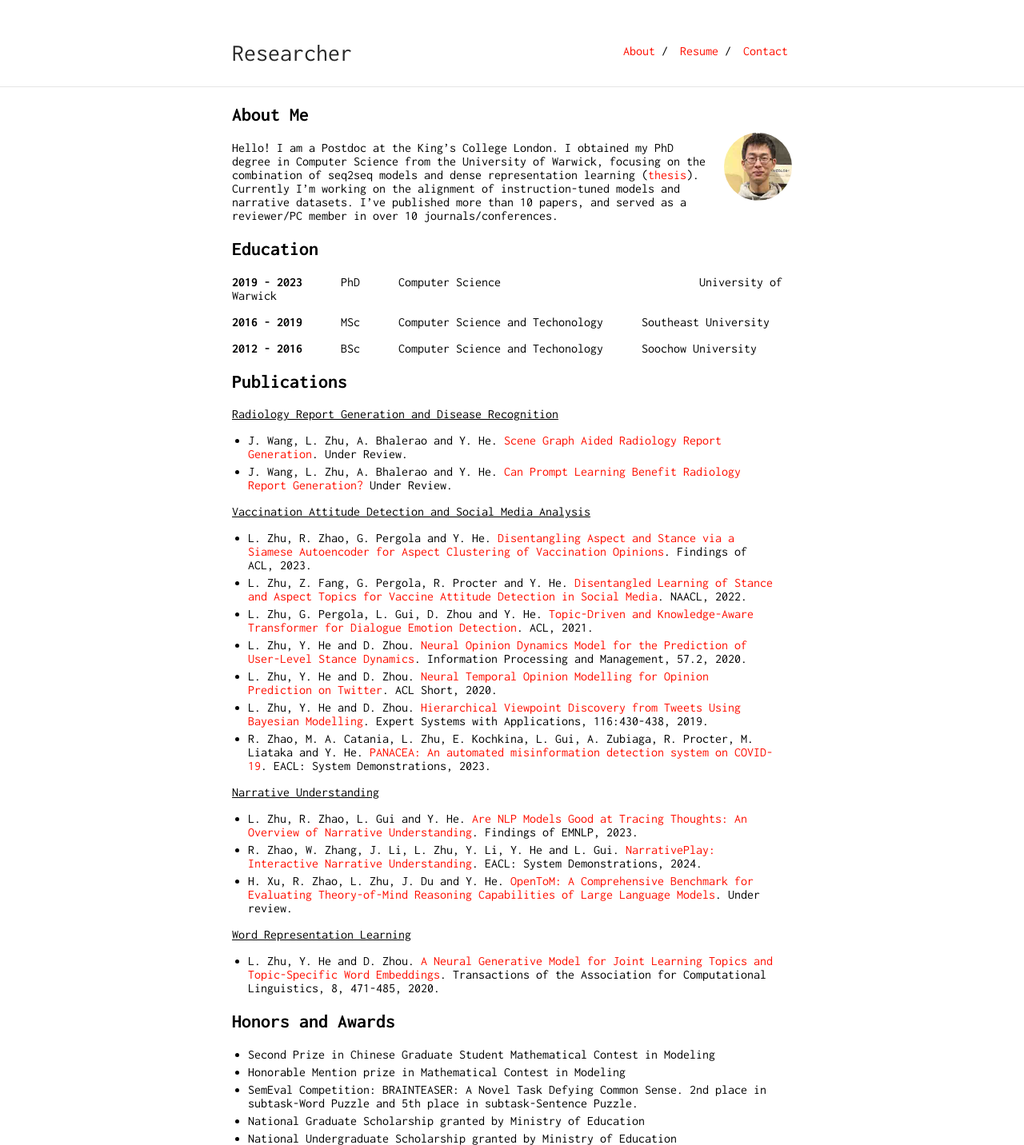
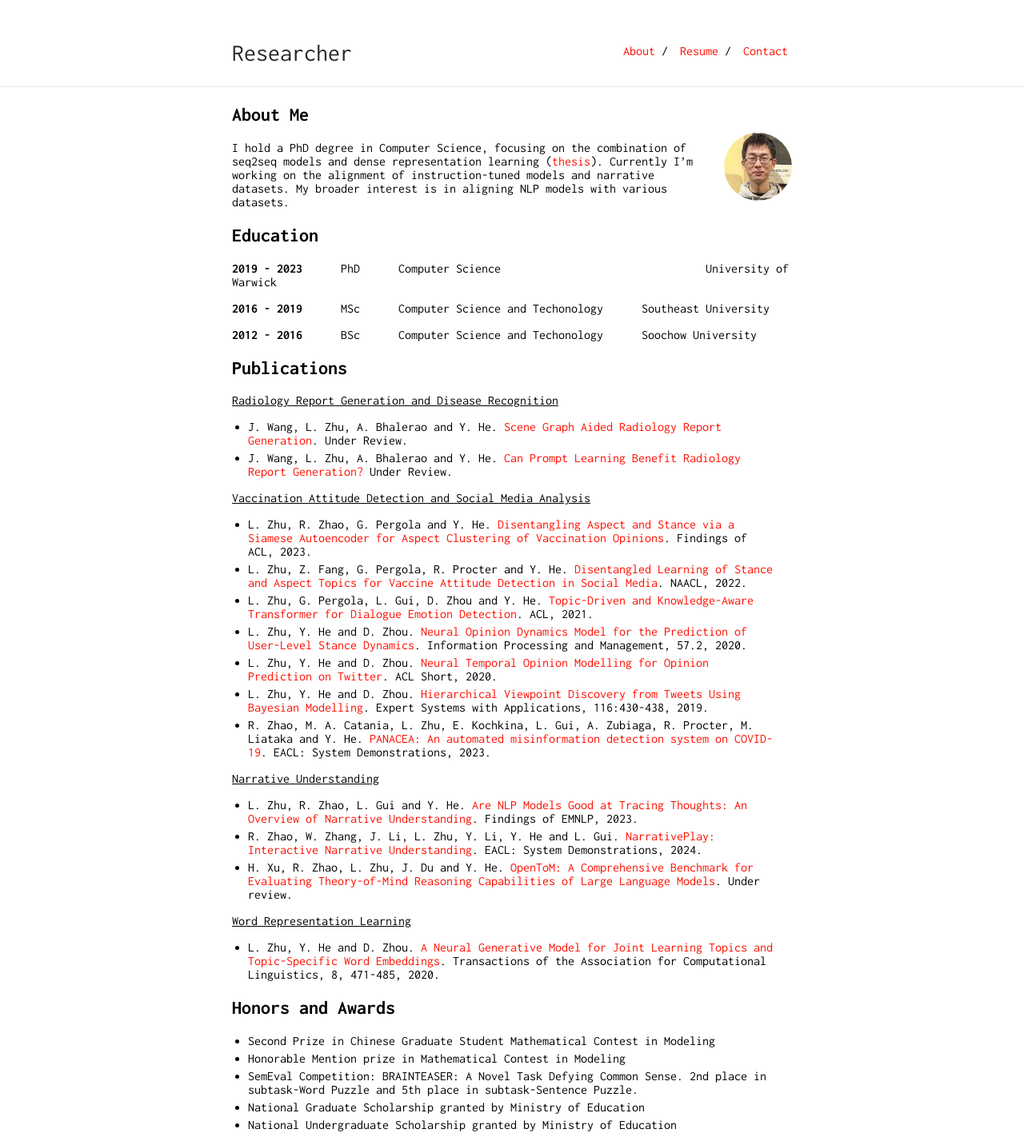
Before and after one commit to somethingx1202/main, a Jekyll site: the page built from index.md, in a window 1280 px wide. Shown: the whole page at 80% size. Built offline with Jekyll 4.4.1, drawn with Linux system fonts in a browser that asks for light colours; our own code applies the rules of GitHub Pages for plain Markdown files.

Commit message:
2nd commit

```diff
--- a/_config.yml
+++ b/_config.yml
@@ -1,6 +1,6 @@
 title: Researcher
-url: "https://somethingx1202.github.io/main/"
-baseurl: "/researcher"
+url: "https://somethingx1202.github.io"
+baseurl: "/main"
 
 markdown: kramdown
 #ins_logo: "./bits-logo.png"
--- a/index.md
+++ b/index.md
@@ -2,11 +2,11 @@
 
 <img class="profile-picture" src="PhotoMe.jpg">
 
-Hello! I am a Postdoc at the King's College London. I obtained my PhD degree in Computer Science from the University of Warwick, focusing on the combination of seq2seq models and dense representation learning ([thesis](https://wrap.warwick.ac.uk/181632/1/WRAP_Theses_Zhu_2023.pdf)). Currently I'm working on the alignment of instruction-tuned models and narrative datasets. I've published more than 10 papers, and served as a reviewer/PC member in over 10 journals/conferences.
+I hold a PhD degree in Computer Science, focusing on the combination of seq2seq models and dense representation learning ([thesis](https://wrap.warwick.ac.uk/181632/1/WRAP_Theses_Zhu_2023.pdf)). Currently I'm working on the alignment of instruction-tuned models and narrative datasets. My broader interest is in aligning NLP models with various datasets.
 
 ## Education
 
-**2019 - 2023** &nbsp;&nbsp;&nbsp;&nbsp; PhD &nbsp;&nbsp;&nbsp;&nbsp; Computer Science &nbsp;&nbsp;&nbsp;&nbsp;&nbsp;&nbsp;&nbsp;&nbsp;&nbsp;&nbsp;&nbsp;&nbsp;&nbsp;&nbsp;&nbsp;&nbsp;&nbsp;&nbsp;&nbsp;&nbsp;&nbsp;&nbsp;&nbsp;&nbsp;&nbsp;&nbsp;&nbsp;&nbsp;&nbsp; University of Warwick
+**2019 - 2023** &nbsp;&nbsp;&nbsp;&nbsp; PhD &nbsp;&nbsp;&nbsp;&nbsp; Computer Science &nbsp;&nbsp;&nbsp;&nbsp;&nbsp;&nbsp;&nbsp;&nbsp;&nbsp;&nbsp;&nbsp;&nbsp;&nbsp;&nbsp;&nbsp;&nbsp;&nbsp;&nbsp;&nbsp;&nbsp;&nbsp;&nbsp;&nbsp;&nbsp;&nbsp;&nbsp;&nbsp;&nbsp;&nbsp;&nbsp; University of Warwick
 
 **2016 - 2019** &nbsp;&nbsp;&nbsp;&nbsp; MSc &nbsp;&nbsp;&nbsp;&nbsp; Computer Science and Techonology &nbsp;&nbsp;&nbsp;&nbsp; Southeast University
 
```
